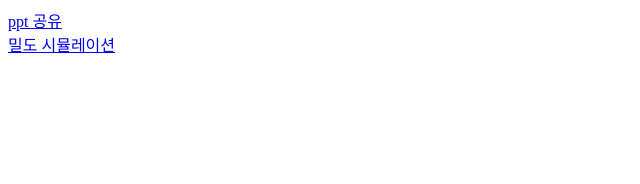
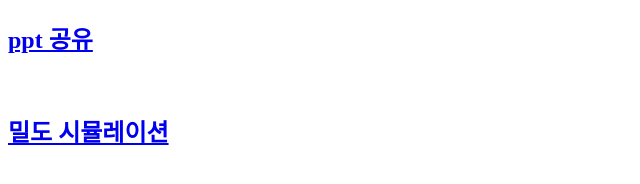
Before and after one commit to jw-astro09/1111, a plain HTML site: page index.html in a window 1280 px wide. Shown: the whole page, without its empty margins (0-640 px from the left). Drawn offline with Linux system fonts and the light colour scheme.

Commit message:
Update index.html

```diff
--- a/index.html
+++ b/index.html
@@ -7,8 +7,8 @@
     </title>
 </head>
 <body>
-    <a href="https://www.miricanvas.com/login?redirect=%2Fv2%2Fko%2Fdesign2%2F9cd541c7-a031-472f-ba81-2cd166f11f7f%3Flocation%3Ddesign%26type%3Dcopy_link%26access%3Dlink%26permission%3Deditor">ppt 공유</a>
+    <a href="https://www.miricanvas.com/login?redirect=%2Fv2%2Fko%2Fdesign2%2F9cd541c7-a031-472f-ba81-2cd166f11f7f%3Flocation%3Ddesign%26type%3Dcopy_link%26access%3Dlink%26permission%3Deditor"><h2>ppt 공유</h2></a>
     <br>
-    <a href="https://jw-astro09.github.io/1111/밀도.html">밀도 시뮬레이션</a>
+    <a href="https://jw-astro09.github.io/1111/밀도.html"><h2>밀도 시뮬레이션</h2></a>
 </body>
 </html>
```
